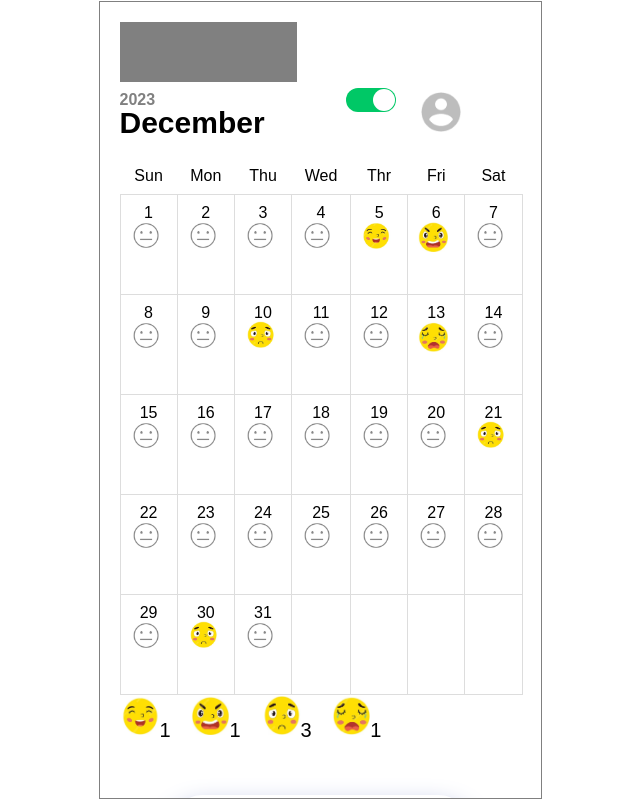
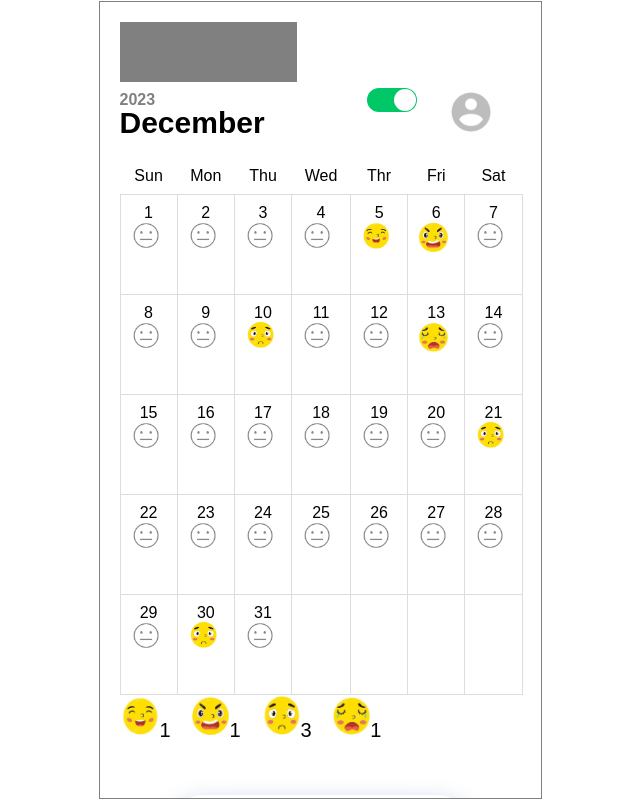
Before and after one commit to nsong113/Nine-Cloud-Front, a React (Create React App) app: page /main in a window 1280 px wide. Shown: the whole page, without its empty margins (320-960 px from the left). Built offline with nearby package versions, Linux system fonts and the light colour scheme.

Commit message:
[edit] toggle UI Change (철민)

```diff
--- a/src/components/commons/layout/header/layoutHeader.styles.ts
+++ b/src/components/commons/layout/header/layoutHeader.styles.ts
@@ -29,7 +29,7 @@ export const RightProfile = styled.div`
 export const AvatarSizeImg = styled.img`
   width: 40px;
   height: 40px;
-  margin-left: 30px;
+  margin-left: 60px;
   cursor: pointer;
 `;
 
--- a/src/components/commons/utills/Toggle/Toggle.tsx
+++ b/src/components/commons/utills/Toggle/Toggle.tsx
@@ -6,7 +6,7 @@ import styled from 'styled-components';
 
 const ToggleContainer = styled.div`
   position: fixed;
-  left: 52%;
+  left: 53.7%;
   cursor: pointer;
   top: 11%;
 
```
